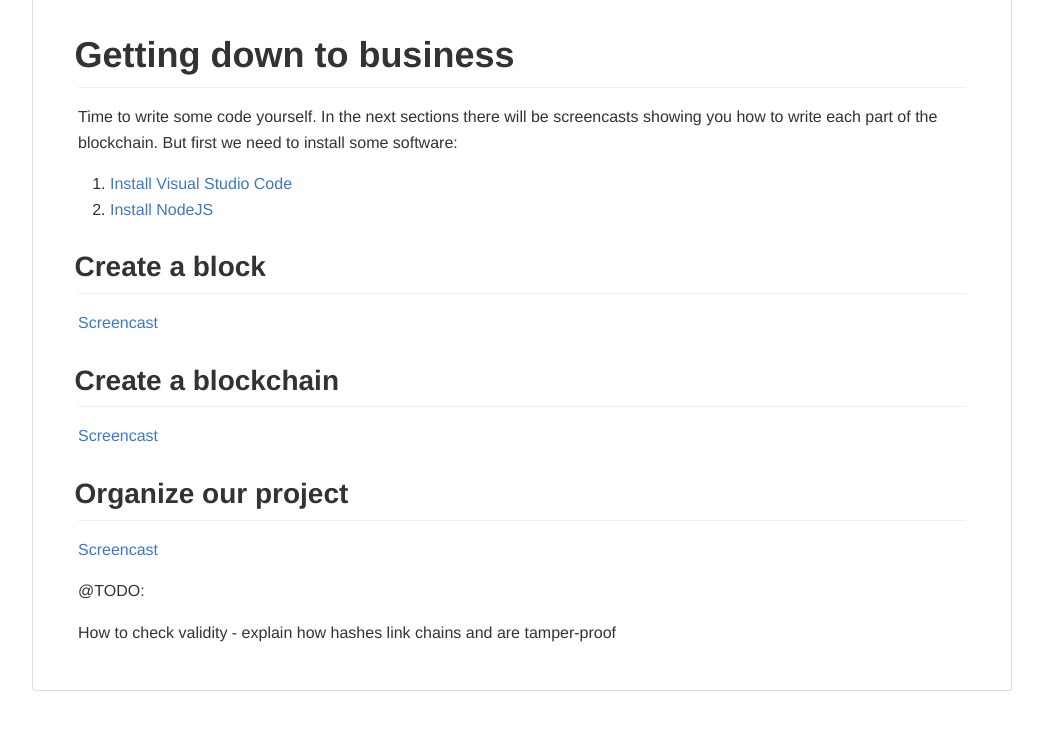
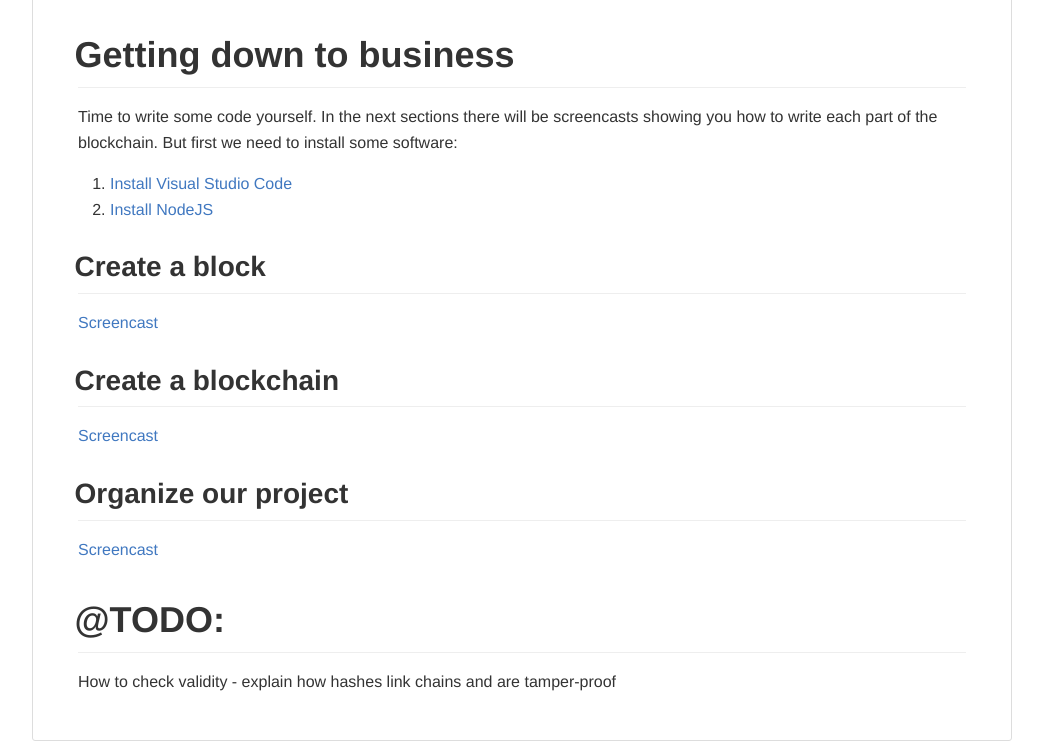
Before and after one commit to dantheman0207/blockchain_development, a website: page index.html in a window 1280 px wide. Shown: the part 6663-7412 px from the top of the page, without its empty margins (118-1161 px from the left). Before the commit the page ends 7362 px from the top, so only its background shows below. Drawn offline with Linux system fonts and the light colour scheme; a web font is replaced by a local one.

Commit message:
finish with todo section

```diff
--- a/index.html
+++ b/index.html
@@ -908,6 +908,7 @@ On <a href="https://emn178.github.io/online-tools/sha256.html" rel="nofollow">th
 <h2>
 <a id="user-content-organize-our-project" class="anchor" href="#organize-our-project" aria-hidden="true"><span aria-hidden="true" class="octicon octicon-link"></span></a>Organize our project</h2>
 <p><a href="https://www.youtube.com/watch?v=oMQjz3VAY-A" rel="nofollow">Screencast</a></p>
-<p>@TODO:</p>
+<h1>
+<a id="user-content-todo" class="anchor" href="#todo" aria-hidden="true"><span aria-hidden="true" class="octicon octicon-link"></span></a>@TODO:</h1>
 <p>How to check validity - explain how hashes link chains and are tamper-proof</p>
 </article></body></html>
```
Also changed, not shown: index.md (+2 -1 lines).
